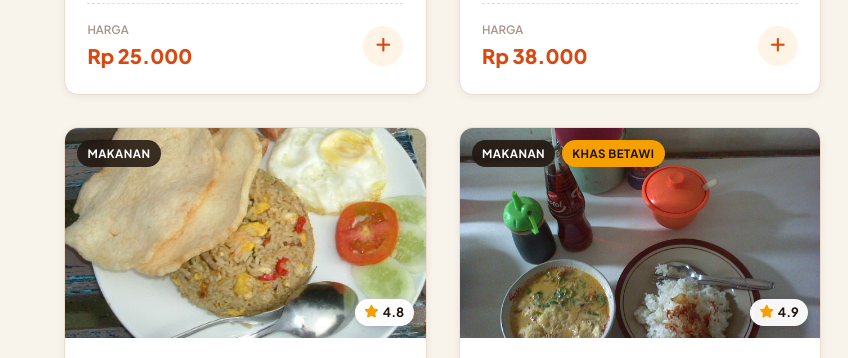
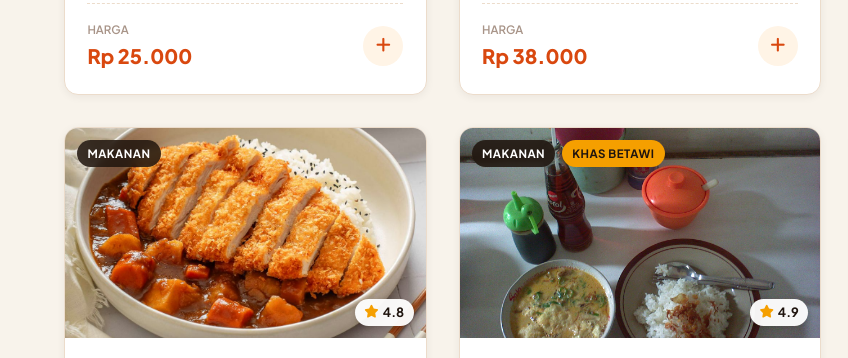
Before and after one commit to muhammadariodzlfkr-source/websitekuliner, a plain HTML site: page index.html in a window 1280 px wide. Shown: the part 2637-2995 px from the top of the page, 0-848 px from the left. Drawn offline with Linux system fonts and the light colour scheme; grey boxes are pictures that could not be loaded.

Commit message:
Update index.html

```diff
--- a/index.html
+++ b/index.html
@@ -344,7 +344,7 @@
         <!-- Produk 4: Nasi Goreng Spesial Nusantara -->
         <article class="menu-card" data-category="makanan" id="product-4">
           <div class="card-media">
-            <img src="images/nasi-goreng.jpg" alt="Nasi Goreng Spesial Nusantara" loading="lazy">
+            <img src="images/katsu-curry.jpg" alt="Nasi Goreng Spesial Nusantara" loading="lazy">
             <div class="card-badge-top">
               <span class="badge-tag badge-category">Makanan</span>
             </div>
```
